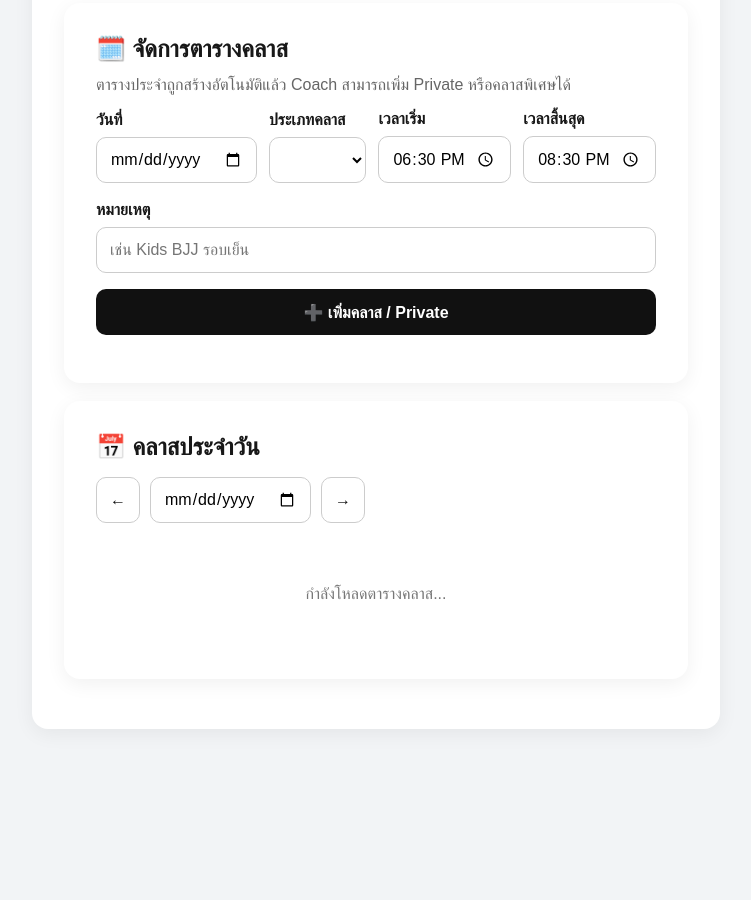
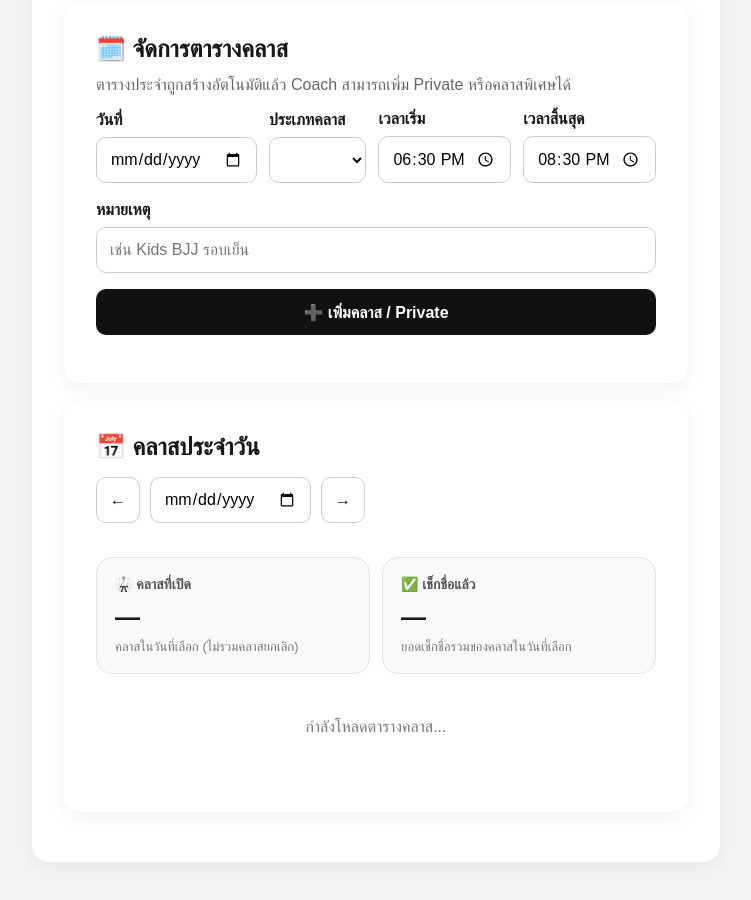
Before and after one commit to mutechawwise-boop/gym-liff, a plain HTML site: page admin.html in a window 1280 px wide. Shown: the part 1469-2369 px from the top of the page, without its empty margins (380-1131 px from the left). Before the commit the page ends 2240 px from the top, so only its background shows below. Drawn offline with Linux system fonts and the light colour scheme.

Commit message:
Update admin.html

```diff
--- a/admin.html
+++ b/admin.html
@@ -841,6 +841,19 @@
   </button>
 </div>
     </div>
+  </div>
+
+  <div class="today-attendance-summary" aria-label="สรุปคลาสประจำวันที่เลือก">
+    <article class="summary-card">
+      <span class="summary-label">🥋 คลาสที่เปิด</span>
+      <strong id="selectedDayClassCount" class="summary-number">—</strong>
+      <span class="summary-caption">คลาสในวันที่เลือก (ไม่รวมคลาสยกเลิก)</span>
+    </article>
+    <article class="summary-card">
+      <span class="summary-label">✅ เช็กชื่อแล้ว</span>
+      <strong id="selectedDayCheckinCount" class="summary-number">—</strong>
+      <span class="summary-caption">ยอดเช็กชื่อรวมของคลาสในวันที่เลือก</span>
+    </article>
   </div>
 
   <div
```
